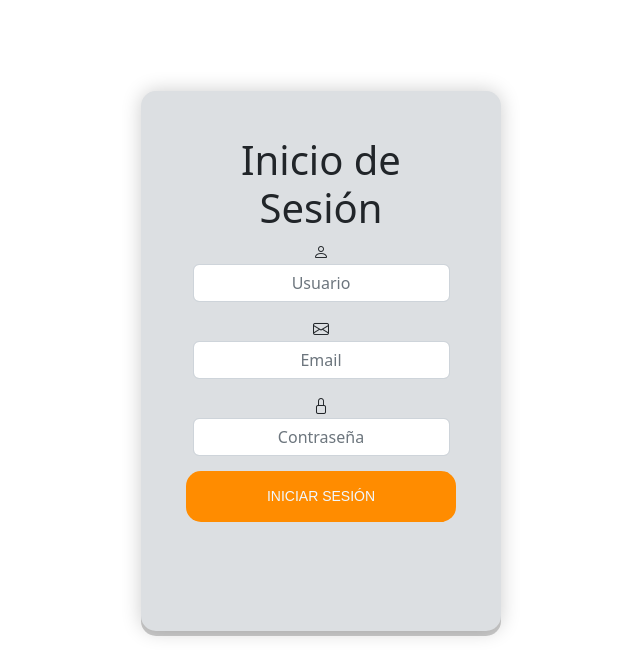
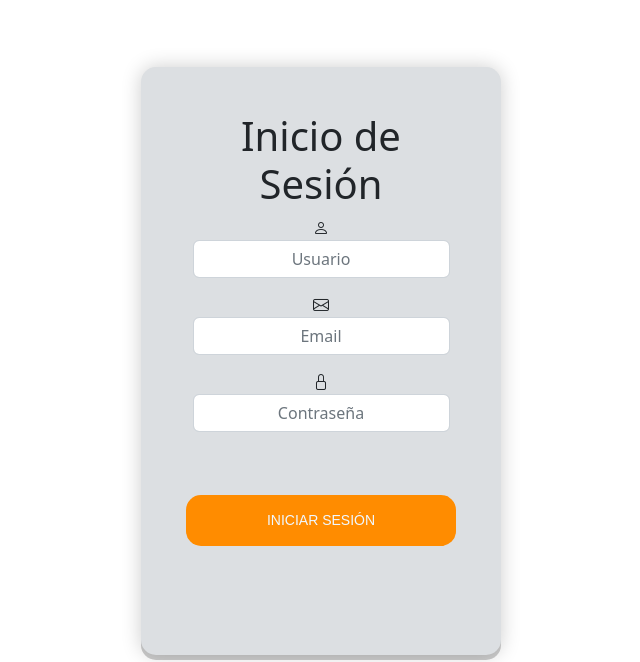
Before and after one commit to FanyDmes/TP-CodoaCodo-La-Pizzeria, a plain HTML site: page index.html in a window 1280 px wide. Shown: the part 2261-2923 px from the top of the page, without its empty margins (319-959 px from the left). Drawn offline with nearby package versions, Linux system fonts and the light colour scheme; a web font is replaced by a local one.

Commit message:
Comentarios

```diff
--- a/Js/form.js
+++ b/Js/form.js
@@ -1,3 +1,4 @@
+ //Form Login validado//
 
 const usuario = document.getElementById("usuario")
 const email= document.getElementById("email")
--- a/index.html
+++ b/index.html
@@ -148,7 +148,7 @@
 
      <!--Formulario login validado por js-->
 
-    <div class="containerPrincipal container-fluid justify-content-center pb-5">
+    <div class="containerPrincipal pb-5">
         <div class="form-group">
             <form action=""  id="form">
                 <h1 class="title">Inicio de Sesión</h1>
@@ -165,7 +165,10 @@
                 <i class="bi bi-lock"></i>
                     <input id="contraseña" type="password" class="form-control" name="password" placeholder="Contraseña">
                </label>
-                <button id="botonLogin" type="submit" class="boton">Iniciar Sesión</button>
+               <div class="pt-5">
+                 <button id="botonLogin" type="submit" class="boton">Iniciar Sesión</button>
+               </div>
+
                 <div>
                     <p class="warnings pb-5" id="warnings"></p>
                 </div>
@@ -174,6 +177,9 @@
         </div>
 
     </div>
+
+ <!--Footer-->
+
     <footer class="w-100 d-flex align-items justify-content-center flex-wrap bg-warning pt-5">
         <div class="text-center pt-3">
             <a href="https://www.instagram.com/"><i
```
Also changed, not shown: contacto.html (+2 -0 lines), delivery.html (+8 -3 lines), pizzas.html (+9 -2 lines), ubicacion.html (+13 -2 lines).
